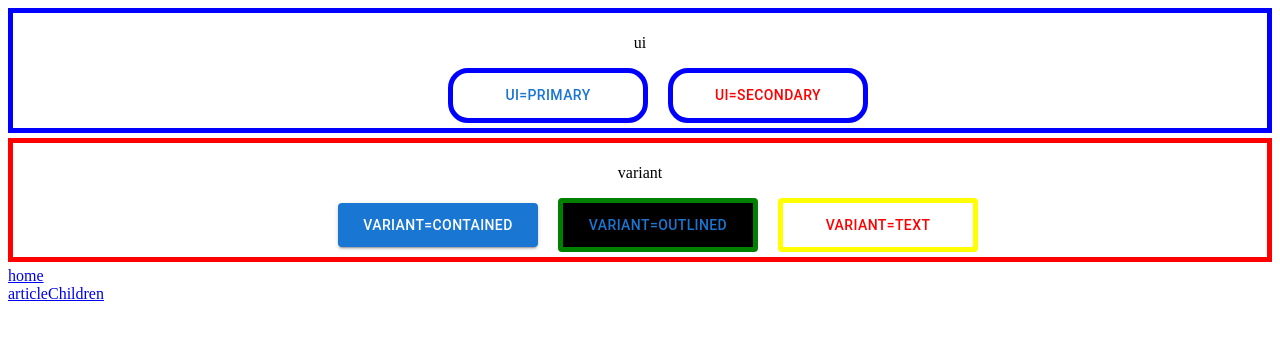
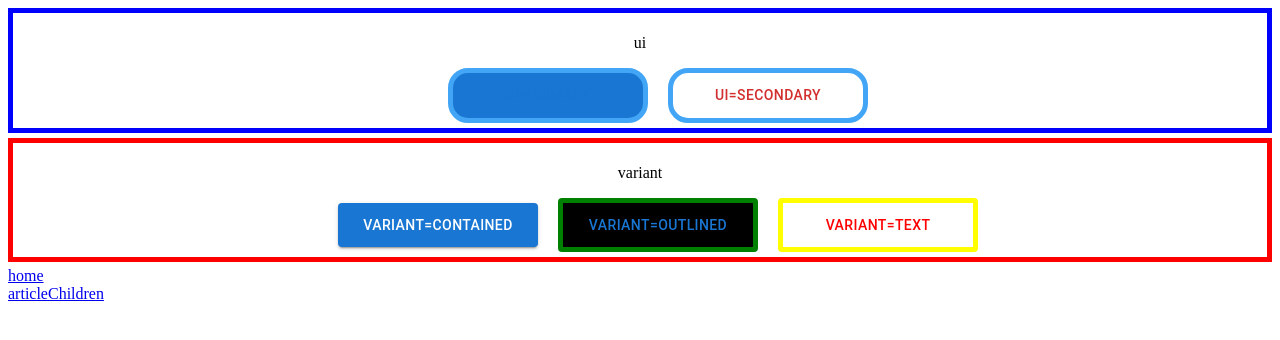
Before and after one commit to gtn-74/dnd-training, a React (Vite) app: page /article in a window 1280 px wide. Shown: the top 340 px of the page. Built offline with nearby package versions, Linux system fonts and the light colour scheme.

Commit message:
feat:mui

```diff
--- a/src/features/article-1,2/foo-button/index.tsx
+++ b/src/features/article-1,2/foo-button/index.tsx
@@ -1,39 +1,35 @@
-import { Button as MuiButton, styled, css } from "@mui/material";
+// import { Button as MuiButton, styled, css } from "@mui/material";
+import { Button as MuiButton, styled } from "@mui/material";
 
 export default function FooButton() {
   interface FooType {
     ui: "primary" | "secondary";
   }
 
-  const FooButton = styled(MuiButton)<FooType>`
-    width: 200px;
-    padding: 10px;
-
-    ${(props) => {
-      if (props.ui === "primary") {
-        return css`
-          background-color: #fff;
-          border: 5px solid blue;
-          border-radius: 20px;
-          &:hover {
-            color: #909;
-            border: 5px solid #909;
-          }
-        `;
-      } else if (props.ui === "secondary") {
-        return css`
-          color: red;
-          background-color: #fff;
-          border-radius: 20px;
-          border: 5px solid blue;
-          &:hover {
-            background-color: #fff;
-            border: 5px solid red;
-          }
-        `;
-      }
-    }}
-  `;
+  const FooButton = styled(MuiButton)<FooType>(({ theme, ui }) => ({
+    width: "200px",
+    padding: "10px",
+    ...(ui === "primary" && {
+      backgroundColor: theme.palette.primary.main,
+      border: `5px solid ${theme.palette.primary.light}`,
+      borderRadius: theme.shape.borderRadius * 5, // !shape.borderRadiusはデフォ4。
+      "&:hover": {
+        color: theme.palette.secondary.main,
+        // !spacingは、余白用で用意されているものだから、borderの太さにも使えるが、適切じゃない。
+        border: `${theme.spacing(5 / 8)} solid ${theme.palette.secondary.main}`,
+      },
+    }),
+    ...(ui === "secondary" && {
+      color: theme.palette.error.main,
+      backgroundColor: theme.palette.background.paper,
+      borderRadius: "20px",
+      border: `5px solid ${theme.palette.primary.light}`,
+      "&:hover": {
+        backgroundColor: theme.palette.background.default,
+        border: `5px solid ${theme.palette.error.dark}`,
+      },
+    }),
+  }));
 
   return (
     <div
@@ -55,3 +51,62 @@ export default function FooButton() {
     </div>
   );
 }
+
+// cssプロパティを使った条件分岐
+// import { Button as MuiButton, styled, css } from "@mui/material";
+
+// export default function FooButton() {
+//   interface FooType {
+//     ui: "primary" | "secondary";
+//   }
+
+//   const FooButton = styled(MuiButton)<FooType>`
+//     width: 200px;
+//     padding: 10px;
+
+//     ${(props) => {
+//       if (props.ui === "primary") {
+//         return css`
+//           background-color: t;
+//           border: 5px solid blue;
+//           border-radius: 20px;
+//           &:hover {
+//             color: #909;
+//             border: 5px solid #909;
+//           }
+//         `;
+//       } else if (props.ui === "secondary") {
+//         return css`
+//           color: red;
+//           background-color: #fff;
+//           border-radius: 20px;
+//           border: 5px solid blue;
+//           &:hover {
+//             background-color: #fff;
+//             border: 5px solid red;
+//           }
+//         `;
+//       }
+//     }}
+//   `;
+
+//   return (
+//     <div
+//       style={{ border: "5px solid blue", padding: "5px", marginBottom: "5px" }}
+//     >
+//       <p style={{ textAlign: "center" }}>ui</p>
+//       <div
+//         style={{
+//           width: "100vw",
+//           display: "flex",
+//           justifyContent: "center",
+//           alignItems: "center",
+//           gap: "20px",
+//         }}
+//       >
+//         <FooButton ui={"primary"}>ui={"primary"}</FooButton>
+//         <FooButton ui={"secondary"}>ui={"secondary"}</FooButton>
+//       </div>
+//     </div>
+//   );
+// }
```
